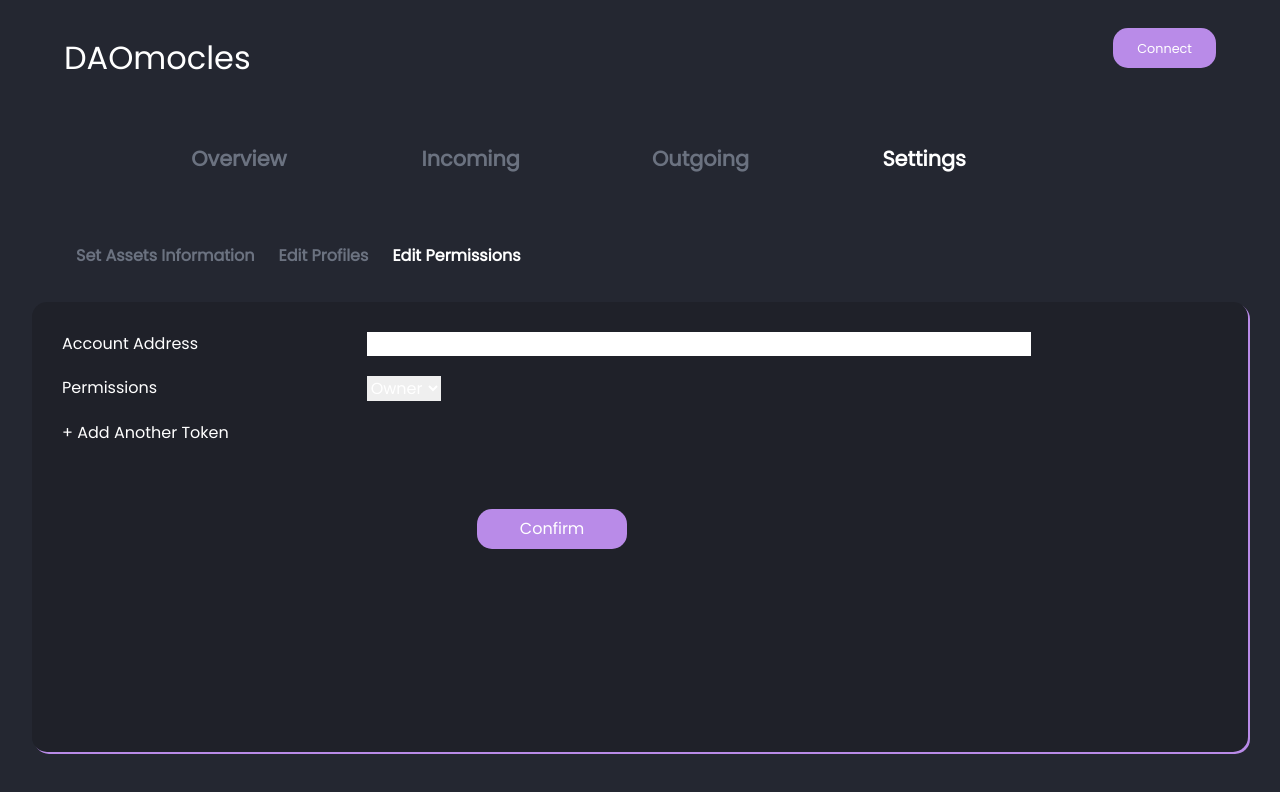
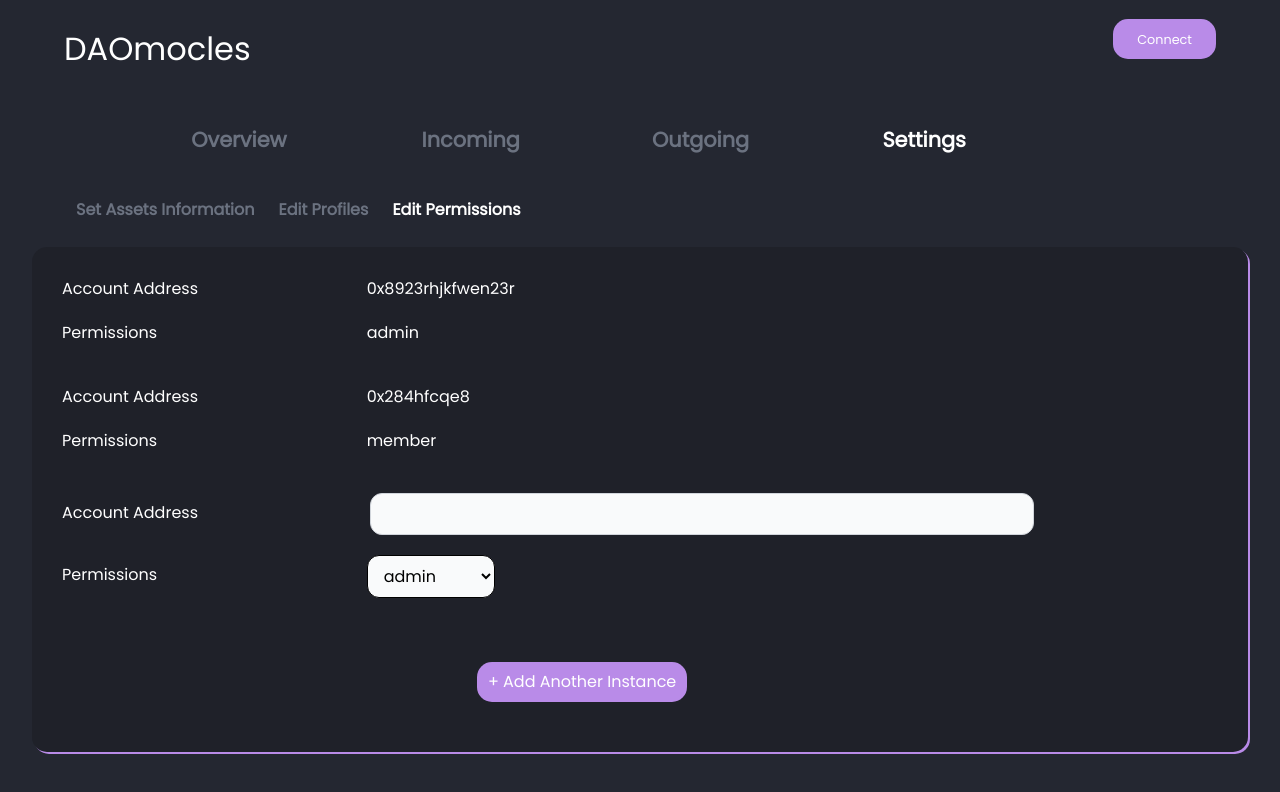
Before and after one commit to HeeJu-K/Daomocles, a Next.js app in the folder frontend-interface/: page /editpermissions in a window 1280 px wide. Shown: the top 792 px of the page. Built offline with nearby package versions, Linux system fonts and the light colour scheme.

Commit message:
feat: settings add dummy data

```diff
--- a/frontend-interface/pages/assetsinfo.tsx
+++ b/frontend-interface/pages/assetsinfo.tsx
@@ -8,8 +8,30 @@ import AddToken from "../components/addToken";
 import styles from "../styles/Home.module.css";
 
 export default function Home() {
+    interface TokenAssets {
+        network: string;
+        contractAddress: string;
+        tokenName: string;
+    }
+    interface TokenAssetsInterface {
+        assets: Array<TokenAssets>;
+
+    }
     const queryParameters = new URLSearchParams(window.location.search)
     const daoname = queryParameters.get("DAO")
+
+    const tokenAssets: TokenAssetsInterface = {
+        assets: [{
+            network: "Mantle",
+            contractAddress: "0x28y349823948",
+            tokenName: "USDT"
+        },
+        {
+            network: "Mantle",
+            contractAddress: "0x28y349823948",
+            tokenName: "ETH"
+        }]
+    }
     const onAddToken = () => {
         console.log("before in  add token function")
         // return <div className={styles.settingsgrid}>
@@ -49,11 +71,24 @@ export default function Home() {
             />
             <div className={styles.settings} style={{ height: "auto", marginBottom: "3rem" }}>
                 <div className={styles.settingsgrid}>
+                    {tokenAssets.assets.map((item) => {
+                        return <>
+                            <div > Network</div>
+                            <div >{item.network}</div>
+                            <div >Contract Address</div>
+                            <div >{item.contractAddress}</div>
+                            <div >Token Name</div>
+                            <div >{item.tokenName}</div>
+                            <div className="divider" style={{ color: "white" }}></div>
+                            <div className="divider"></div>
 
+
+                        </>
+                    })}
                     <>
                         <div > Network</div>
                         <div > &nbsp;
-                            <select className="px-3 py-1 bg-gray-50 border border-black rounded-xl text-black" name="Networks" id="networks">
+                            <select className="px-3 py-2 h-3/1 bg-gray-50 border border-black rounded-xl text-black" name="Networks" id="networks">
                                 <option value="Mantle">Mantle</option>
                                 <option value="Ethereum">Ethereum</option>
                                 <option value="Polygon">Polygon</option>
@@ -62,7 +97,7 @@ export default function Home() {
                         </div>
                         <div >Contract Address</div>
                         <div >
-                            <input type="text" id="default-input" className="bg-gray-50 border border-gray-300 text-gray-900 text-sm rounded-xl focus:ring-gray-500 focus:border-gray-500 block w-full p-2.5 dark:bg-gray-700 dark:border-gray-600 dark:placeholder-gray-400 dark:text-white dark:focus:ring-gray-500 dark:focus:border-gray-500"></input>
+                            <input type="text" id="default-input" style={{marginLeft:"3px"}} className="bg-gray-50 border border-gray-300 text-gray-900 text-sm rounded-xl focus:ring-gray-500 focus:border-gray-500 block w-full p-2.5 dark:bg-gray-700 dark:border-gray-600 dark:placeholder-gray-400 dark:text-white dark:focus:ring-gray-500 dark:focus:border-gray-500"></input>
                         </div>
                         <div >Token Name</div>
                         <div style={{ color: "gray" }}>Type in address to see</div>
--- a/frontend-interface/pages/editpermissions.tsx
+++ b/frontend-interface/pages/editpermissions.tsx
@@ -9,6 +9,25 @@ import styles from "../styles/Home.module.css";
 export default function Home() {
     const queryParameters = new URLSearchParams(window.location.search)
     const daoname = queryParameters.get("DAO")
+    interface Permissions {
+        accountAddress: string;
+        permission: string;
+    }
+    interface PermissionsInterface {
+        permissions: Array<Permissions>;
+    }
+    const permissionsList: PermissionsInterface = {
+        permissions: [
+            {
+                accountAddress: "0x8923rhjkfwen23r",
+                permission: "admin",
+            },
+            {
+                accountAddress: "0x284hfcqe8",
+                permission: "member",
+            }
+        ]
+    }
     return (
         <div className={styles.container}>
             <Head>
@@ -22,24 +41,41 @@ export default function Home() {
             <SettingNavbar
                 daoname={daoname}
             />
-            <div className={styles.settings} style={{ height: "450px", marginBottom: "3rem" }}>
+            <div className={styles.settings} style={{ height: "auto", marginBottom: "3rem" }}>
                 <div className={styles.settingsgrid}>
+                    {permissionsList.permissions.map((item) => {
+                        return <>
+                            <div > Account Address</div>
+                            <div >{item.accountAddress}</div>
+                            <div > Permissions</div>
+                            <div >{item.permission}</div>
+                            <div className="divider" style={{ color: "white" }}></div>
+                            <div className="divider"></div>
 
-                    <div className={styles.one}>Account Address</div>
-                    <input className={styles.two}></input>
-                    <div className={styles.three}>Permissions</div>
-                    <div className={styles.four}>
-                        <select name="Networks" id="networks">
-                            <option value="Ethereum">Owner</option>
-                            <option value="Polygon">Editor</option>
-                            <option value="Mantle">Viewer</option>
+
+                        </>
+                    })}
+                    <div style={{ marginTop: "8px" }}>Account Address</div>
+                    <input type="text" id="default-input" style={{ marginLeft: "3px" }} className="bg-gray-50 border border-gray-300 text-gray-900 text-sm rounded-xl focus:ring-gray-500 focus:border-gray-500 block w-full p-2.5 dark:bg-gray-700 dark:border-gray-600 dark:placeholder-gray-400 dark:text-white dark:focus:ring-gray-500 dark:focus:border-gray-500"></input>
+                    <div style={{ marginTop: "8px" }}>Permissions</div>
+                    <div >
+                        <select className="px-3 py-2 h-3/1 bg-gray-50 border border-black rounded-xl text-black" name="Permissions" id="permissions">
+                            <option value="Ethereum">admin</option>
+                            <option value="Polygon">subadmin</option>
+                            <option value="Mantle">member</option>
                         </select>
                     </div>
-                    <div className={styles.seven}>+ Add Another Token</div>
                 </div>
-                <div>
-                    <button className={styles.confirmbutton}>Confirm</button>
-                </div>
+                <button
+                    className={styles.confirmbutton}
+                    style={{ width: "210px" }}
+                    onClick={() => {
+                        // onAddToken()
+                        console.log("button clicked")
+                    }}
+                >
+                    + Add Another Instance
+                </button>
             </div>
         </div>
     );
```
Also changed, not shown: frontend-interface/styles/Home.module.css (+0 -67 lines).
